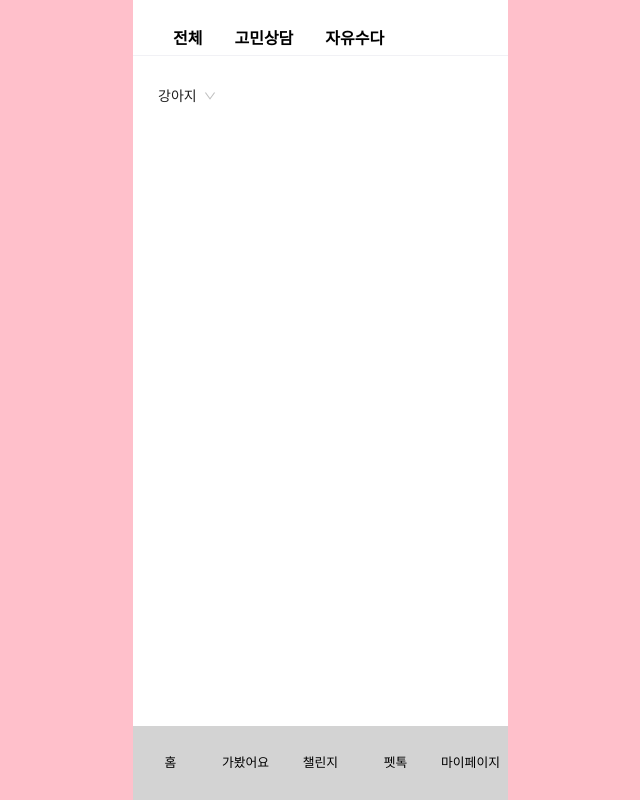
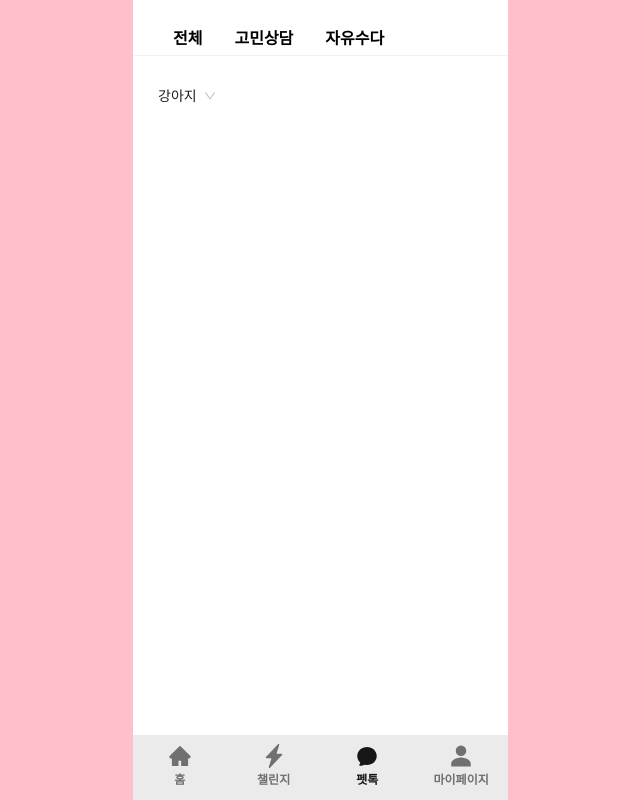
Before and after one commit to azure0929/Petnuri, a React (Vite) app: page /pettalk in a window 1280 px wide. Shown: the whole page, without its empty margins (472-1112 px from the left). Built offline with nearby package versions, Linux system fonts and the light colour scheme.

Commit message:
#12 Refactor:메인탭 구조,css 변경

```diff
--- a/src/components/MainTab.tsx
+++ b/src/components/MainTab.tsx
@@ -1,26 +1,47 @@
 import "../styles/maintab.scss";
-import { Link } from "react-router-dom";
+import { NavLink, useLocation } from "react-router-dom";
+import { AiFillHome } from 'react-icons/ai'
+import { BsFillLightningChargeFill } from 'react-icons/bs'
+import { HiChatBubbleOvalLeft } from 'react-icons/hi2'
+import { IoPersonSharp } from 'react-icons/io5'
 
 const MainTab = () => {
+
+  const location = useLocation();
+
   return (
     <>
       <div className="main-tab">
-        <Link className="main-tab-item" to="/">
+        <NavLink
+        className={location.pathname === "/"
+        ? "main-tab-item active"
+        : "main-tab-item"} to="/">
+          <AiFillHome size='24px'/>
           <p>홈</p>
-        </Link>
-        <Link className="main-tab-item" to="/place">
-          <p>가봤어요</p>
-        </Link>
-        <Link className="main-tab-item" to="/challenge">
-          <p>챌린지</p>
-        </Link>
-        <Link className="main-tab-item" to="/pettalk">
-          <p>펫톡</p>
-        </Link>
-        <Link className="main-tab-item" to="/mypage">
-          <p>마이페이지</p>
-        </Link>
-      </div>
+        </NavLink>
+
+        <NavLink
+        className={location.pathname === "/challenge"
+        ? "main-tab-item active"
+        : "main-tab-item"} to="/challenge">
+         <BsFillLightningChargeFill size='24px'/>
+         <p>챌린지</p>
+       </NavLink>
+
+       <NavLink className={location.pathname === "/pettalk"
+       ? "main-tab-item active"
+       : "main-tab-item"} to="/pettalk">
+         <HiChatBubbleOvalLeft size='24px'/>
+         <p>펫톡</p>
+       </NavLink>
+
+       <NavLink className={location.pathname === "/mypage"
+       ? "main-tab-item active"
+       : "main-tab-item"} to="/mypage">
+         <IoPersonSharp size='24px'/>
+         <p>마이페이지</p>
+       </NavLink>
+     </div>
     </>
   );
 };
--- a/src/styles/maintab.scss
+++ b/src/styles/maintab.scss
@@ -1,7 +1,9 @@
+@import '@/styles/common.scss';
+
 .main-tab {
   width: 375px;
-  height: 74px;
-  background-color: lightgray;
+  height: 65px;
+  background-color: $gray_0200_EBEBEB;
   display: flex;
 
   position: fixed;
@@ -9,8 +11,18 @@
   bottom: 0;
 }
 .main-tab-item {
-  width: 20%;
+  width: 25%;
   display: flex;
   justify-content: center;
   align-items: center;
+  flex-direction: column;
+  font-size: 12px;
+  font-weight: 600;
+  gap: 6px;
+  margin-bottom: 5px;
+  color: $gray_0600_707070;
+
+  &.active {
+    color: $gray_0900_171717;
+  }
 }
```
